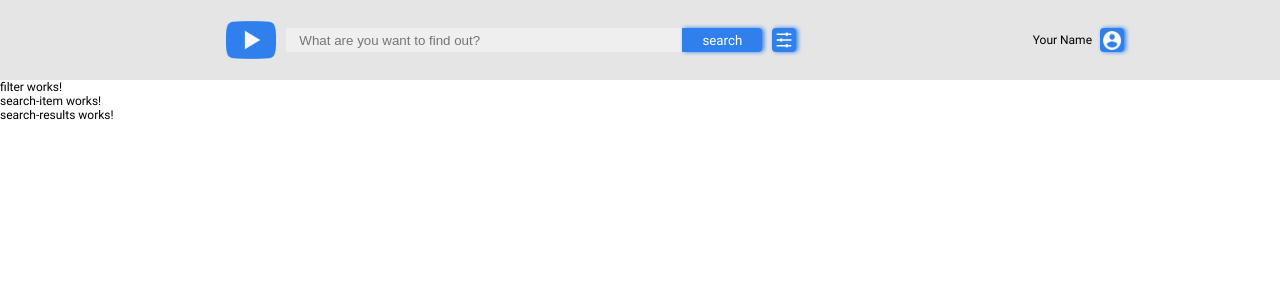
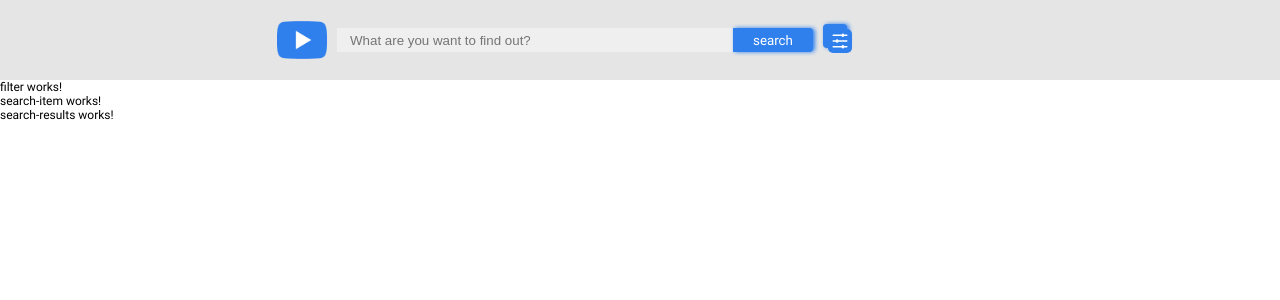
Before and after one commit to SplitCode/youtube-client-app, an Angular app in the folder YouTube-client-app/: page / in a window 1280 px wide. Shown: the top 300 px of the page. Built offline with nearby package versions, Linux system fonts and the light colour scheme.

Commit message:
feat: LEARN ANGULAR WITH VLAD

```diff
--- a/YouTube-client-app/src/app/components/header/header.component.html
+++ b/YouTube-client-app/src/app/components/header/header.component.html
@@ -4,8 +4,15 @@
       <img class="header__logo" src="logo.svg" alt="youtube logo" />
       <!-- <app-search-input (search)="onSearch($event)"></app-search-input> -->
       <app-search-input></app-search-input>
-      <app-settings-button></app-settings-button>
+      <!-- <app-button (click)="onClicked($event)" btnAppearence="filter"> -->
+      <app-button (click)="isFilterShown = !isFilterShown; onClicked('pri')" btnAppearence="filter">
+        <app-setting-img></app-setting-img>
+      </app-button>
+      <div *ngIf="isFilterShown">Text</div>
+      <!-- <app-settings-button></app-settings-button> -->
     </div>
-    <app-login-info></app-login-info>
+    @if (isFilterShown) {
+      <app-login-info ></app-login-info>
+    }
   </div>
 </header>
--- a/YouTube-client-app/src/app/components/header/header.component.ts
+++ b/YouTube-client-app/src/app/components/header/header.component.ts
@@ -1,16 +1,23 @@
+import { CommonModule } from '@angular/common';
 import { Component } from '@angular/core';
 
+import { ButtonComponent } from '../../shared/button/button.component';
 import { LoginInfoComponent } from './login-info/login-info.component';
 import { SearchInputComponent } from './search-input/search-input.component';
+import { SettingImgComponent } from './settings-button/setting-img.component';
 import { SettingsButtonComponent } from './settings-button/settings-button.component';
 
 @Component({
   selector: 'app-header',
   standalone: true,
-  imports: [SearchInputComponent, SettingsButtonComponent, LoginInfoComponent],
   templateUrl: './header.component.html',
   styleUrl: './header.component.scss',
+  imports: [SearchInputComponent, SettingsButtonComponent, LoginInfoComponent, SettingImgComponent, ButtonComponent, CommonModule]
 })
 export class HeaderComponent {
-  // public onSearch($event: string) {}
+  public onClicked(event: any) {
+    console.log(event);
+  }
+
+  public isFilterShown = false;
 }
--- a/YouTube-client-app/src/app/components/header/login-info/login-info.component.html
+++ b/YouTube-client-app/src/app/components/header/login-info/login-info.component.html
@@ -1,4 +1,6 @@
 <div class="login-info">
   <p class="login-info__text">Your Name</p>
-  <app-button [btnClass]="'login-info-button'"></app-button>
+  <app-button btnAppearence="login">
+    <span class="login__img"></span>
+  </app-button>
 </div>
--- a/YouTube-client-app/src/app/components/header/login-info/login-info.component.scss
+++ b/YouTube-client-app/src/app/components/header/login-info/login-info.component.scss
@@ -5,7 +5,20 @@
   gap: 0.8rem;
 }
 
-.login-info-button {
+// .login-info-button {
+//   display: flex;
+//   align-items: center;
+//   justify-content: center;
+//   width: 2.4rem;
+//   height: 2.4rem;
+//   padding: 2.4px;
+//   background-image: url("./../../../../assets/login.png");
+//   background-repeat: no-repeat;
+//   background-position: center;
+//   background-size: 75%;
+// }
+
+.login__img {
   display: flex;
   align-items: center;
   justify-content: center;
--- a/YouTube-client-app/src/app/components/header/search-input/search-input.component.html
+++ b/YouTube-client-app/src/app/components/header/search-input/search-input.component.html
@@ -4,5 +4,5 @@
     class="search-form__input"
     placeholder="What are you want to find out?"
   />
-  <app-button [btnClass]="'search-form__button'">search</app-button>
+  <app-button btnAppearence="search">search</app-button>
 </form>
--- /dev/null
+++ b/YouTube-client-app/src/app/components/header/settings-button/setting-img.component.ts
@@ -0,0 +1,15 @@
+/* eslint-disable max-len */
+import { Component } from '@angular/core';
+
+@Component({
+  selector: 'app-setting-img',
+  standalone: true,
+  template: `<svg width="24" height="24" viewBox="0 0 24 24" fill="none" xmlns="http://www.w3.org/2000/svg">
+  <rect width="24" height="24" rx="5" fill="#2F80ED"/>
+  // eslint-disable-next-line max-len
+  <path d="M13.5613 17.1136C13.7849 16.5128 14.2933 16.0909 14.8846 16.0909C15.476 16.0909 15.9844 16.5128 16.2079 17.1136H18.9231C19.2404 17.1136 19.5 17.4205 19.5 17.7955C19.5 18.1705 19.2404 18.4773 18.9231 18.4773H16.2079C15.9844 19.0781 15.476 19.5 14.8846 19.5C14.2933 19.5 13.7849 19.0781 13.5613 18.4773H5.07692C4.75962 18.4773 4.5 18.1705 4.5 17.7955C4.5 17.4205 4.75962 17.1136 5.07692 17.1136H13.5613ZM7.79207 11.3182C8.01563 10.7173 8.52404 10.2955 9.11538 10.2955C9.70673 10.2955 10.2151 10.7173 10.4387 11.3182H18.9231C19.2404 11.3182 19.5 11.625 19.5 12C19.5 12.375 19.2404 12.6818 18.9231 12.6818H10.4387C10.2151 13.2827 9.70673 13.7045 9.11538 13.7045C8.52404 13.7045 8.01563 13.2827 7.79207 12.6818H5.07692C4.75962 12.6818 4.5 12.375 4.5 12C4.5 11.625 4.75962 11.3182 5.07692 11.3182H7.79207ZM13.5613 5.52273C13.7849 4.92188 14.2933 4.5 14.8846 4.5C15.476 4.5 15.9844 4.92188 16.2079 5.52273H18.9231C19.2404 5.52273 19.5 5.82955 19.5 6.20455C19.5 6.57955 19.2404 6.88636 18.9231 6.88636H16.2079C15.9844 7.48722 15.476 7.90909 14.8846 7.90909C14.2933 7.90909 13.7849 7.48722 13.5613 6.88636H5.07692C4.75962 6.88636 4.5 6.57955 4.5 6.20455C4.5 5.82955 4.75962 5.52273 5.07692 5.52273H13.5613Z" fill="white"/>
+  </svg>`,
+})
+export class SettingImgComponent {
+
+}
--- a/YouTube-client-app/src/app/components/header/settings-button/settings-button.component.html
+++ b/YouTube-client-app/src/app/components/header/settings-button/settings-button.component.html
@@ -1 +1,4 @@
-<app-button [btnClass]="'settings-button'"></app-button>
+<app-button [isIcon]="true" btnAppearence="filter">
+  <!-- <app-setting-img></app-setting-img> -->
+  <mat-icon>menu</mat-icon>
+</app-button>
--- a/YouTube-client-app/src/app/components/header/settings-button/settings-button.component.ts
+++ b/YouTube-client-app/src/app/components/header/settings-button/settings-button.component.ts
@@ -1,11 +1,14 @@
 import { Component } from '@angular/core';
+import { MatButtonModule } from '@angular/material/button';
+import { MatIconModule } from '@angular/material/icon';
 
 import { ButtonComponent } from '../../../shared/button/button.component';
+import { SettingImgComponent } from './setting-img.component';
 
 @Component({
   selector: 'app-settings-button',
   standalone: true,
-  imports: [ButtonComponent],
+  imports: [ButtonComponent, SettingImgComponent, MatIconModule, MatButtonModule],
   templateUrl: './settings-button.component.html',
   styleUrl: './settings-button.component.scss'
 })
--- a/YouTube-client-app/src/app/shared/button/button.component.html
+++ b/YouTube-client-app/src/app/shared/button/button.component.html
@@ -1,3 +1,27 @@
-<button class="btn" [ngClass]="btnClass">
+<button
+  class="btn"
+  [ngClass]="{
+    search: btnAppearence === 'search',
+    filter: btnAppearence === 'filter',
+    login: btnAppearence === 'login',
+  }"
+  (click)="clicked.emit('clicked')"
+>
   <ng-content></ng-content>
 </button>
+
+<!-- <button *ngIf="isIcon" mat-mini-fab aria-label="Example icon button with a menu icon">
+  <ng-content></ng-content>
+</button> -->
+<!--
+<button
+  *ngIf="!isIcon"
+  class="btn"
+  [ngClass]="{
+    search: btnAppearence === 'search',
+    filter: btnAppearence === 'filter',
+    login: btnAppearence === 'login',
+  }"
+>
+  <ng-content></ng-content>
+</button> -->
--- a/YouTube-client-app/src/app/shared/button/button.component.scss
+++ b/YouTube-client-app/src/app/shared/button/button.component.scss
@@ -1,9 +1,56 @@
 .btn {
+  background-color: var(--button-color);
   border: none;
-  background-color: var(--button-color);
+  // background-color: inherit;
   color: #ffffff;
   font-family: Roboto, sans-serif;
   box-shadow: 2px 0px 4px 0px #2f80ed;
   border-radius: 0.4rem;
   cursor: pointer;
+  background-repeat: no-repeat;
+  background-position: center center;
 }
+
+:host {
+  // background-color: var(--button-color);
+  // border: none;
+  // // background-color: inherit;
+  // color: #ffffff;
+  // font-family: Roboto, sans-serif;
+  // box-shadow: 2px 0px 4px 0px #2f80ed;
+  // border-radius: 0.4rem;
+  // cursor: pointer;
+}
+
+.small {
+  background-color: green;
+  width: 5px;
+}
+
+.search {
+  border-radius: 0px 4px 4px 0px;
+  width: 8rem;
+  height: 2.4rem;
+}
+
+.filter {
+  width: 2.4rem;
+  height: 2.4rem;
+  padding: 4.5px;
+  // background-image: url("./../../../../assets/settings_button.svg");
+  // background-repeat: no-repeat;
+  // background-position: center center;
+}
+
+.login {
+  display: flex;
+  align-items: center;
+  justify-content: center;
+  width: 2.4rem;
+  height: 2.4rem;
+  padding: 2.4px;
+  // background-image: url("./../../../../assets/login.png");
+  // background-repeat: no-repeat;
+  // background-position: center;
+  background-size: 75%;
+}
--- a/YouTube-client-app/src/app/shared/button/button.component.ts
+++ b/YouTube-client-app/src/app/shared/button/button.component.ts
@@ -1,18 +1,22 @@
 import { CommonModule } from '@angular/common';
-import { Component, Input } from '@angular/core';
+import {
+  Component, EventEmitter, Input, Output
+} from '@angular/core';
+import { MatButtonModule } from '@angular/material/button';
 
 @Component({
   selector: 'app-button',
   standalone: true,
-  imports: [CommonModule],
+  imports: [CommonModule, MatButtonModule],
   templateUrl: './button.component.html',
   styleUrls: [
     './button.component.scss',
-    './../../components/header/search-input/search-input.component.scss',
-    './../../components/header/settings-button/settings-button.component.scss',
-    './../../components/header/login-info/login-info.component.scss',
   ],
 })
 export class ButtonComponent {
   @Input() btnClass: string = '';
+  @Input() btnAppearence!: 'search' | 'filter' | 'login';
+  @Input() isIcon: boolean = false;
+
+  @Output() clicked = new EventEmitter<string>();
 }
```
Also changed, not shown: YouTube-client-app/src/app/components/header/search-input/search-input.component.scss (line endings or trailing spaces).
